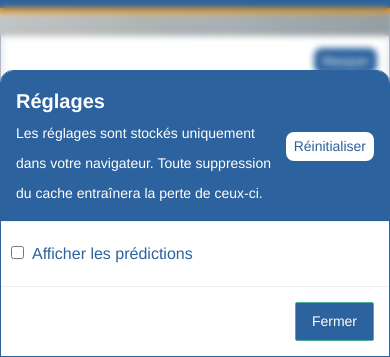
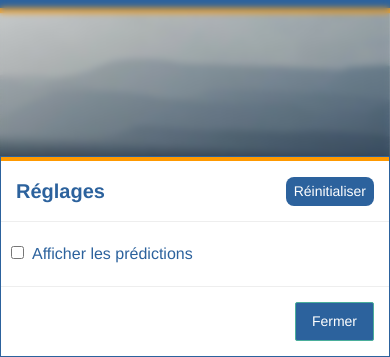
Before and after one commit to ArthurBri/ma-vitesse, a Vue app: page / in a window 390 px wide. Both pictures are taken after a click on the picture 314 px from the left and 24 px from the top of the page. Shown: the part 487-844 px from the top of the page. Built offline with nearby package versions, Linux system fonts and the light colour scheme; no server answers.

Commit message:
> iOs : PWA status bar color > BottomModal : fix rendering on small screens playing with colors > Settings : fix rendering on small screens > Store.js : set default laptime to false

```diff
--- a/public/index.html
+++ b/public/index.html
@@ -17,6 +17,7 @@
 
   <meta content="width=device-width, initial-scale=1.0, minimum-scale=1.0, maximum-scale=1.0, user-scalable=no"
         name="viewport">
+  <meta content="yes" name="apple-mobile-web-app-capable">
   <title>MA Vitesse | Calcul intelligent de vitesse, durée, distance</title>
   <meta content="Effectuer tout calcul de vitesse, de durée, distance, mais aussi :
     estimations de courses, temps de passage pour course à pied, vélo, rando, et autres sports." name="description"/>
--- a/src/components/BottomModal.vue
+++ b/src/components/BottomModal.vue
@@ -1,8 +1,8 @@
 <template>
     <transition name="modal-fade">
         <div class="modal-backdrop z-10" role="dialog">
-            <div class="modal w-4/5 sm:w-full xs:w-full" ref="modal">
-                <header class="modal-header text-xl font-bold">
+            <div class="modal w-4/5 rounded-t-lg sm:w-full xs:w-full sm:rounded-none xs:rounded-none" ref="modal">
+                <header class="modal-header text-xl text-white sm:text-primary xs:text-primary font-bold bg-primary xs:bg-transparent sm:bg-transparent xs:border-t-4 sm:border-t-4 xs:border-secondary sm:border-secondary">
                     <slot name="header"/>
                 </header>
                 <section class="modal-body">
@@ -61,7 +61,6 @@
         flex-direction: column;
         z-index: 3;
         bottom: 0;
-        border-radius: 13px 13px 0 0;
     }
 
     .modal-header,
@@ -70,9 +69,9 @@
         display: flex;
     }
 
+
     .modal-header {
         border-bottom: 1px solid #eeeeee;
-        @apply bg-primary text-white;
         justify-content: space-between;
         align-items: center;
     }
--- a/src/components/Settings.vue
+++ b/src/components/Settings.vue
@@ -3,7 +3,6 @@
         <template v-slot:header>
             <div>
                 <h2>Réglages</h2>
-                <span class="text-sm font-normal">Les réglages sont stockés uniquement dans votre navigateur. Toute suppression du cache entraînera la perte de ceux-ci.</span>
             </div>
             <button @click="resetApp" class="btn-reset" v-if="!appReseted">Réinitialiser</button>
         </template>
@@ -142,9 +141,40 @@
         border-radius: 25%;
     }
 
+    @screen xs {
+        .btn-reset {
+            @apply bg-primary text-white;
+        }
+    }
+
+    @screen sm {
+        .btn-reset {
+            @apply bg-primary text-white;
+        }
+    }
+
+    @screen md {
+        .btn-reset {
+            @apply bg-white text-primary;
+        }
+    }
+
+    @screen lg {
+        .btn-reset {
+            @apply bg-white text-primary;
+        }
+    }
+
+    @screen xl {
+        .btn-reset {
+            @apply bg-white text-primary;
+        }
+    }
+
+
     .btn-reset {
         transition: all 500ms;
-        @apply pt-1 pb-1 pl-2 pr-2 rounded-lg bg-white text-primary text-sm font-light;
+        @apply pt-1 pb-1 pl-2 pr-2 rounded-lg text-sm font-light;
 
         &:hover {
             @apply bg-secondary;
--- a/src/store/store.js
+++ b/src/store/store.js
@@ -16,7 +16,7 @@ export const store = new Vuex.Store({
         ],
         /* Settings */
         showPredictions: true,
-        showLapTime: true
+        showLapTime: false
     },
     mutations: {
         setSpeed(state, speed) {
```
